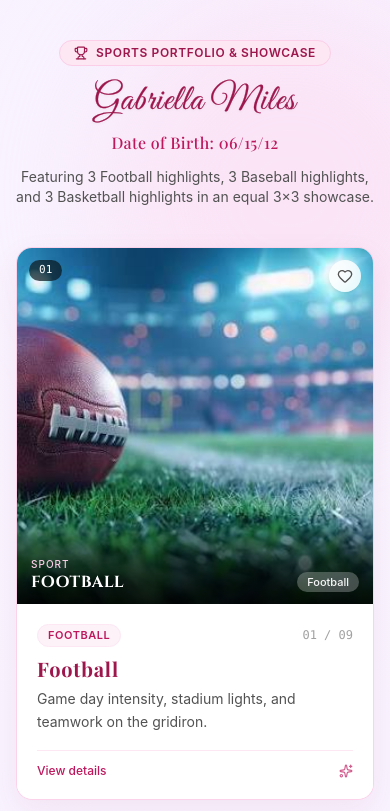
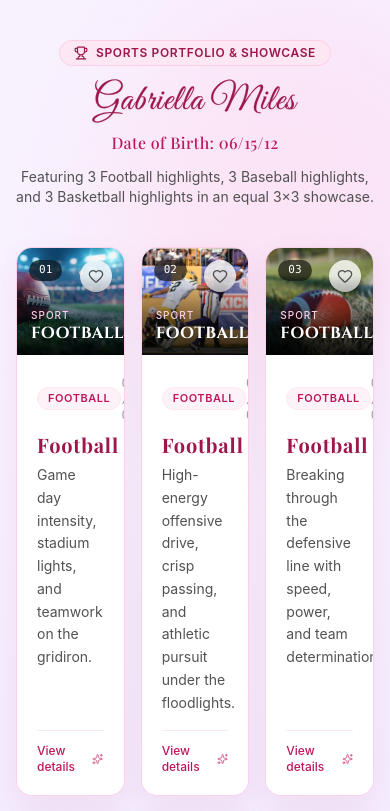
Before and after one commit to gabbym12/wd-photos-, a React (Vite) app: page / in a window 390 px wide. Shown: the top 811 px of the page. Built offline with nearby package versions, Linux system fonts and the light colour scheme; a web font is replaced by a local one.

Commit message:
Update App component configuration
Replit-Commit-Author: Agent

```diff
--- a/src/App.tsx
+++ b/src/App.tsx
@@ -153,7 +153,7 @@ export function App() {
         <main id="sports-grid-container">
           <div
             id="sports-3x3-grid"
-            className="grid grid-cols-1 md:grid-cols-2 lg:grid-cols-3 lg:grid-rows-3 gap-6 sm:gap-8"
+            className="grid grid-cols-3 grid-rows-3 gap-4 sm:gap-8"
           >
             {SPORTS_PHOTOS.map((sport, index) => {
               const isFav = favorites.includes(sport.id);
```
